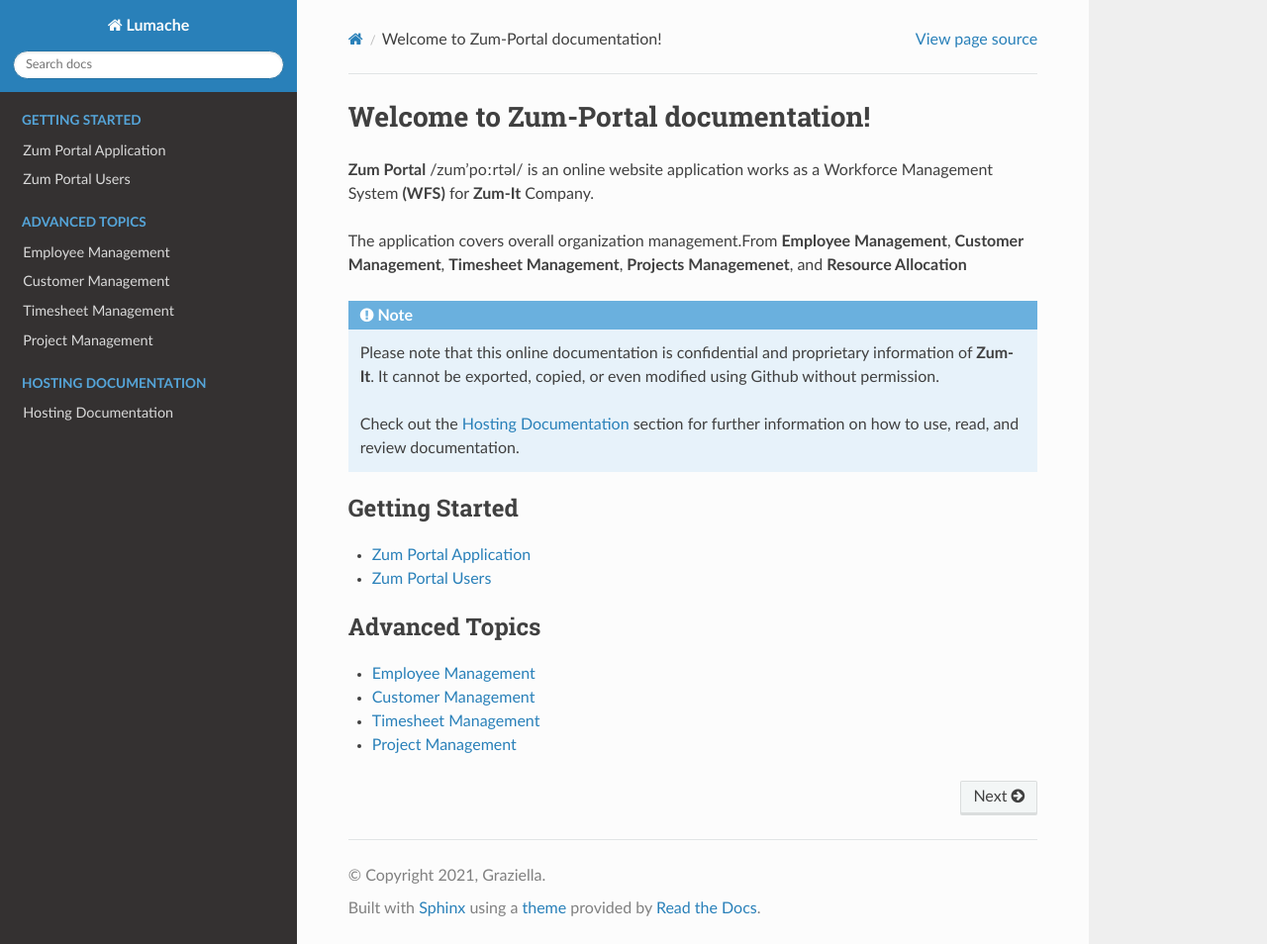
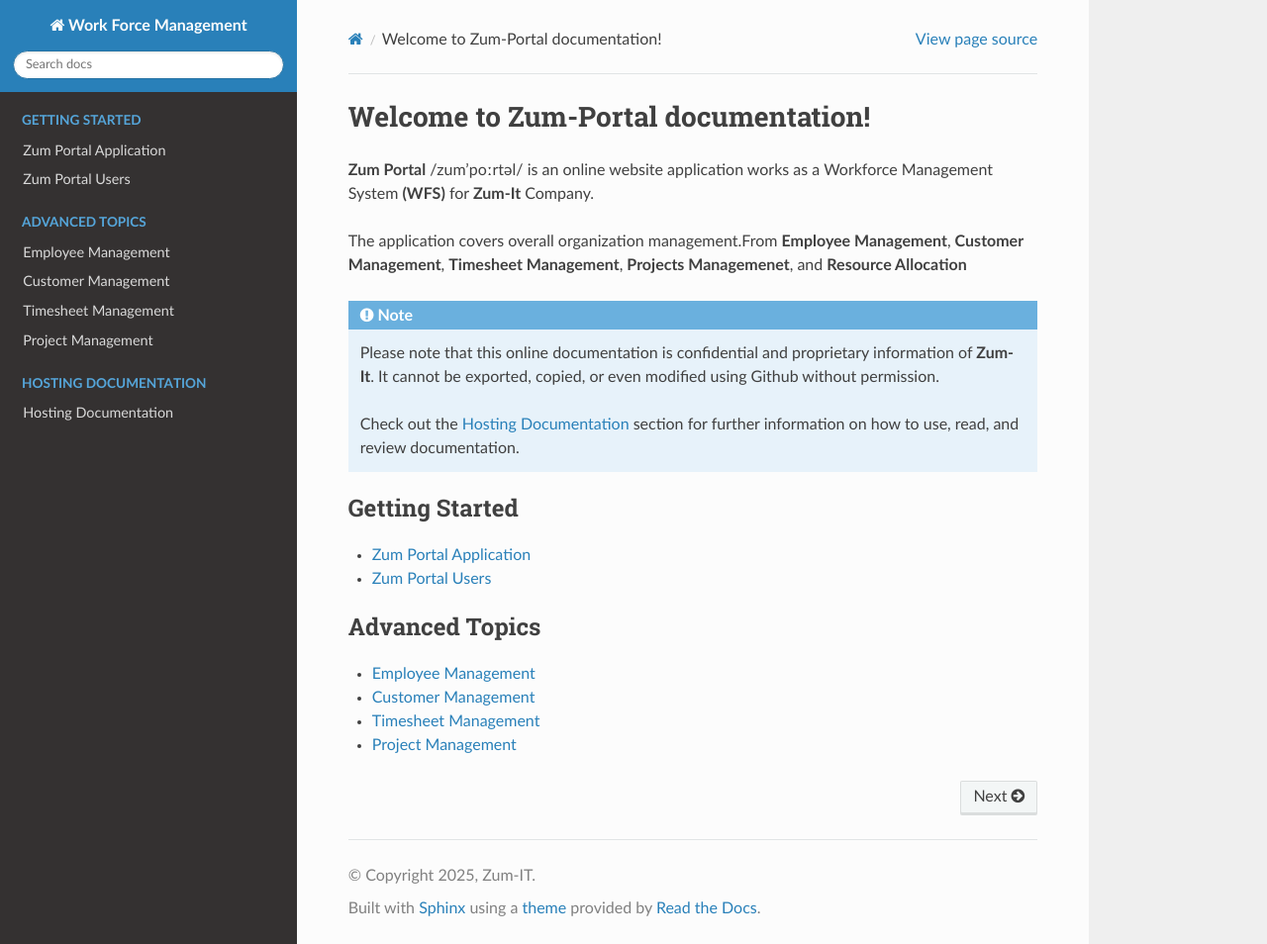
Before and after one commit to ghadiben0/Project-Zum-Portal, a Sphinx documentation site: the page built from docs/source/index.rst, in a window 1280 px wide and 954 px high. Shown: the whole window at 99% size. Built offline with Sphinx 7.4.7 and the Read the Docs theme 3.1.0, drawn with Linux system fonts in a browser that asks for light colours.

Commit message:
Update conf.py

```diff
--- a/docs/source/conf.py
+++ b/docs/source/conf.py
@@ -2,9 +2,9 @@
 
 # -- Project information
 
-project = 'Lumache'
-copyright = '2021, Graziella'
-author = 'Graziella'
+project = 'Work Force Management'
+copyright = '2025, Zum-IT'
+author = 'Zum-IT'
 
 release = '0.1'
 version = '0.1.0'
```
